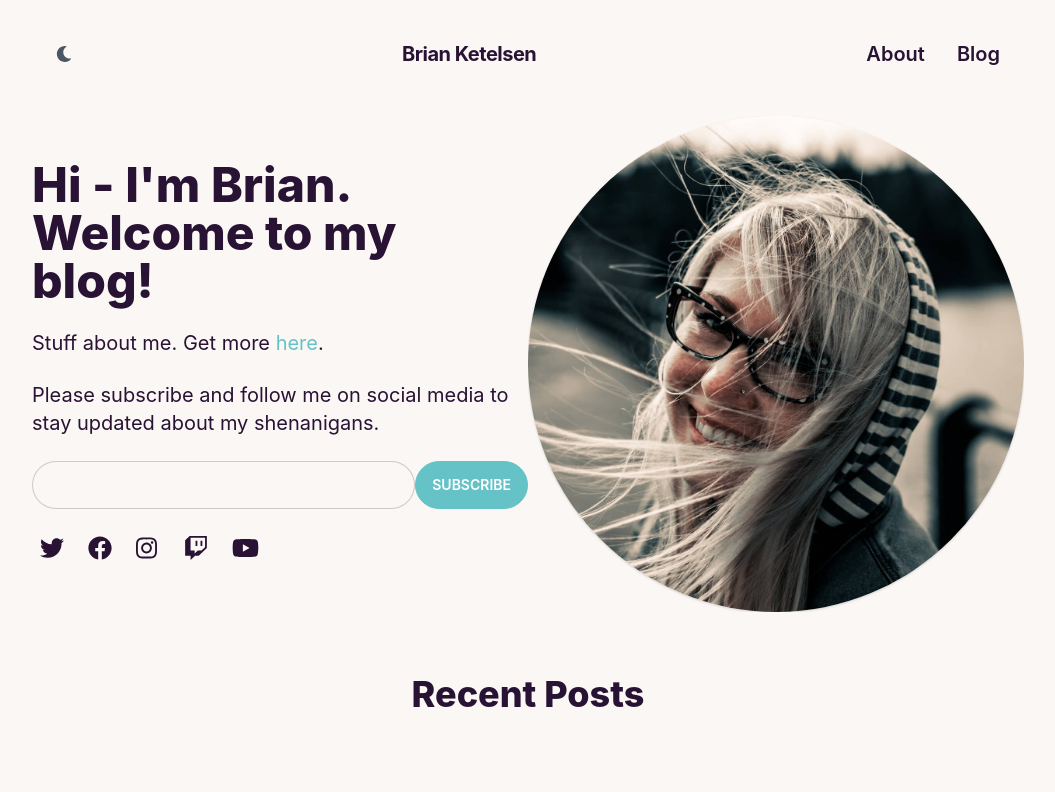
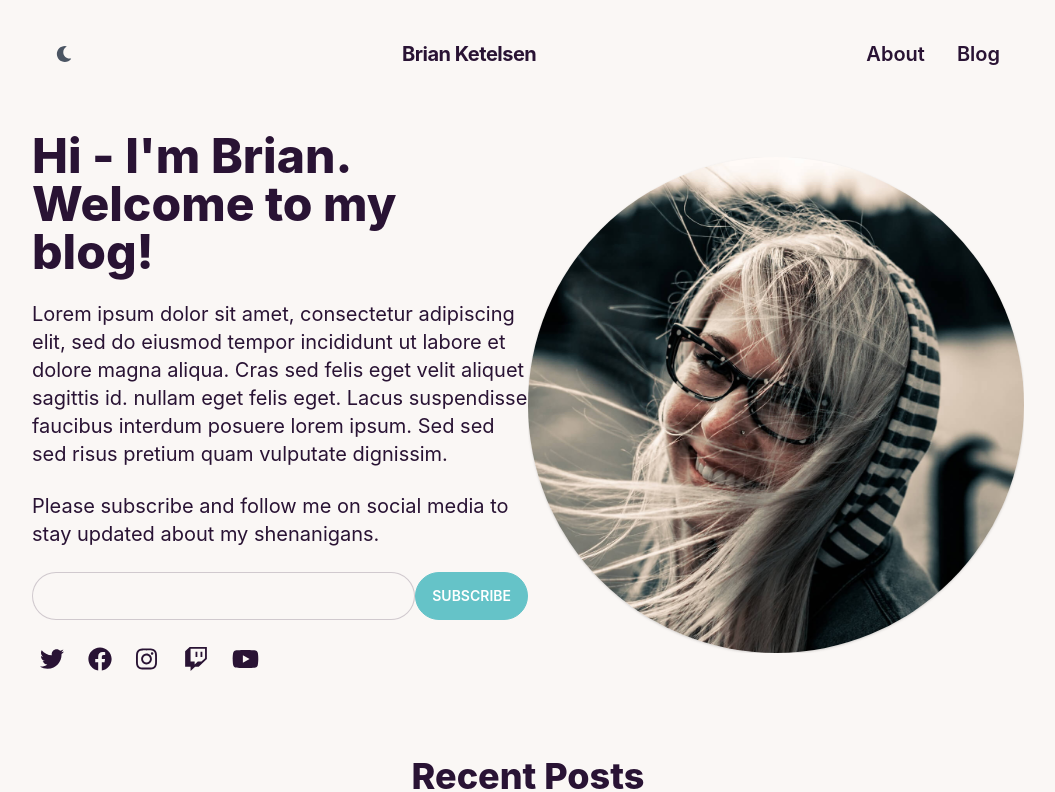
Before and after one commit to bketelsen/nextblog, a Next.js app: page / in a window 1280 px wide. Shown: the top 792 px of the page, without its empty margins (112-1167 px from the left). Built offline with nearby package versions, Linux system fonts and the light colour scheme; grey boxes are pictures that could not be loaded; what @tailwindcss/typography would draw is missing.

Commit message:
moar contrast for clarity and readability

```diff
--- a/components/Hero.js
+++ b/components/Hero.js
@@ -11,7 +11,10 @@ function Hero() {
           <br /> Welcome to my blog!
         </h2>
         <p className="mt-6 text-base text-base-content font-body sm:text-lg md:text-xl">
-          Stuff about me. Get more <span className="text-primary">here</span>.
+          Lorem ipsum dolor sit amet, consectetur adipiscing elit, sed do eiusmod tempor incididunt
+          ut labore et dolore magna aliqua. Cras sed felis eget velit aliquet sagittis id. nullam
+          eget felis eget. Lacus suspendisse faucibus interdum posuere lorem ipsum. Sed sed sed
+          risus pretium quam vulputate dignissim.
         </p>
         <p className="mt-6 text-base text-base-content font-body sm:text-lg md:text-xl">
           Please subscribe and follow me on social media to stay updated about my shenanigans.
--- a/pages/about.js
+++ b/pages/about.js
@@ -20,7 +20,7 @@ function AboutPage() {
               width={300}
             />
           </div>
-          <p className="mt-6 sm:text-lg md:text-xl">Hello! I'm Jane. This is my blog.</p>
+          <p className="mt-6 sm:text-lg md:text-xl">Hello! I'm Brian. This is my blog.</p>
           <p className="mt-6 sm:text-lg md:text-xl">
             Lorem ipsum dolor sit amet, consectetur adipiscing elit, sed do eiusmod tempor
             incididunt ut labore et dolore magna aliqua. Ut enim ad minim veniam, quis nostrud
```
